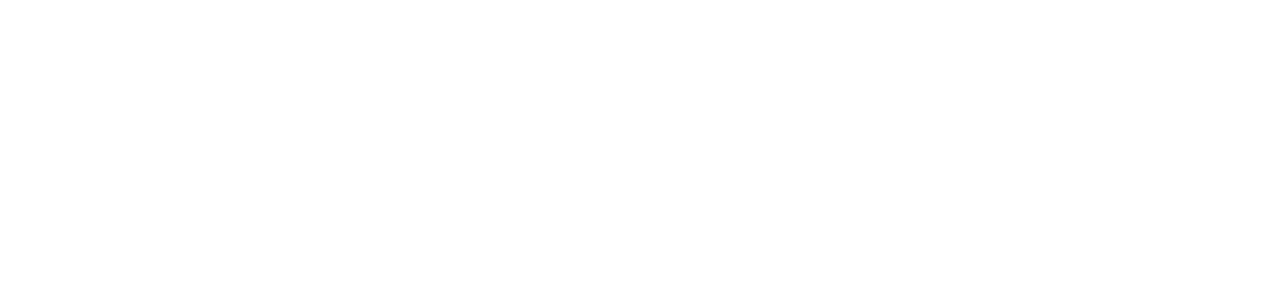
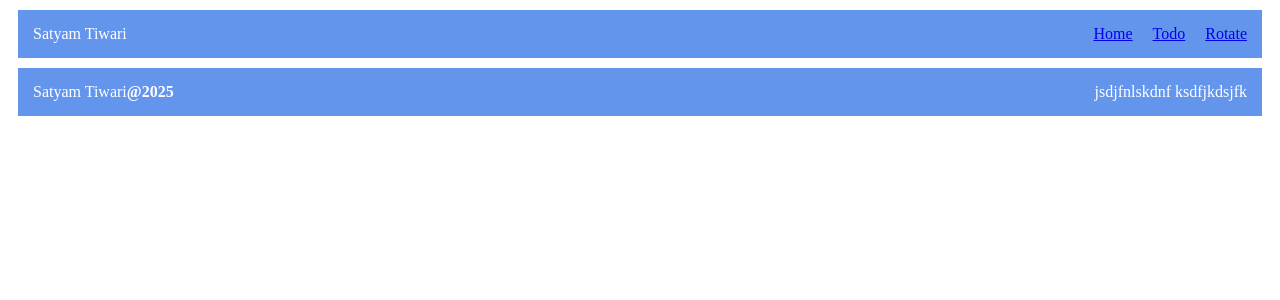
Before and after one commit to satyamtiwari98/learn_typescript_react, a React (Vite) app: page /rotate in a window 1280 px wide. Before the commit this address had no page. Shown: the top 300 px of the page. Built offline with nearby package versions, Linux system fonts and the light colour scheme.

Commit message:
header footer added

```diff
--- a/src/App.tsx
+++ b/src/App.tsx
@@ -1,6 +1,8 @@
 import { BrowserRouter, Route, Routes } from "react-router";
 import "./App.css";
 import Home from "./components/Home/Home";
+import Header from "./components/Shared/Header/Header";
+import Footer from "./components/Shared/Footer/Footer";
 
 const App = () => {
   const routes = [
@@ -8,15 +10,25 @@
       path: "/",
       element: <Home />,
     },
+    {
+      path: "/todo",
+      element: "",
+    },
+    {
+      path: "/rotate",
+      element: "",
+    },
   ];
 
   return (
     <BrowserRouter>
+      <Header />
       <Routes>
         {routes.map((route, index) => (
           <Route path={route.path} element={route.element} key={index} />
         ))}
       </Routes>
+      <Footer />
     </BrowserRouter>
   );
 };
--- /dev/null
+++ b/src/components/Shared/Footer/Footer.css
@@ -0,0 +1,10 @@
+.footer-container {
+  display: flex;
+  margin: 10px;
+  padding: 15px;
+  flex-direction: row;
+  justify-content: space-between;
+  align-items: center;
+  background-color: cornflowerblue;
+  color: white;
+}
--- /dev/null
+++ b/src/components/Shared/Footer/Footer.tsx
@@ -0,0 +1,14 @@
+import "./Footer.css";
+
+const Footer = () => {
+  return (
+    <div className="footer-container">
+      <div>
+        Satyam Tiwari<b>@2025</b>
+      </div>
+      <div>jsdjfnlskdnf ksdfjkdsjfk</div>
+    </div>
+  );
+};
+
+export default Footer;
--- /dev/null
+++ b/src/components/Shared/Header/Header.css
@@ -0,0 +1,15 @@
+.header-container {
+  margin: 10px;
+  padding: 15px;
+  display: flex;
+  flex-direction: row;
+  align-items: center;
+  justify-content: space-between;
+  background-color: cornflowerblue;
+  color: white;
+}
+
+.header-links-sec {
+  display: flex;
+  gap: 20px;
+}
--- /dev/null
+++ b/src/components/Shared/Header/Header.tsx
@@ -0,0 +1,17 @@
+import { Link } from "react-router";
+import "./Header.css";
+
+const Header = () => {
+  return (
+    <div className="header-container">
+      <div>Satyam Tiwari</div>
+      <div className="header-links-sec">
+        <Link to="/">Home</Link>
+        <Link to="/todo">Todo</Link>
+        <Link to="/rotate">Rotate</Link>
+      </div>
+    </div>
+  );
+};
+
+export default Header;
```
